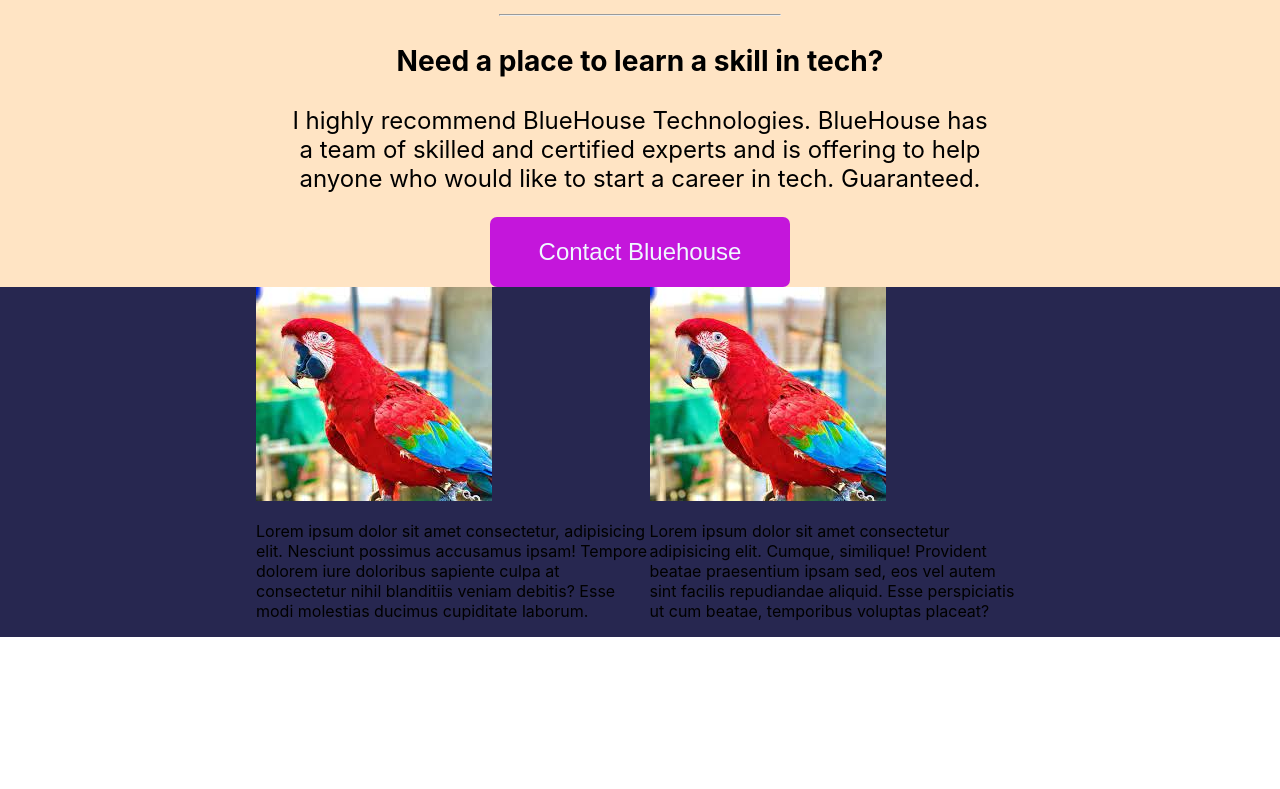
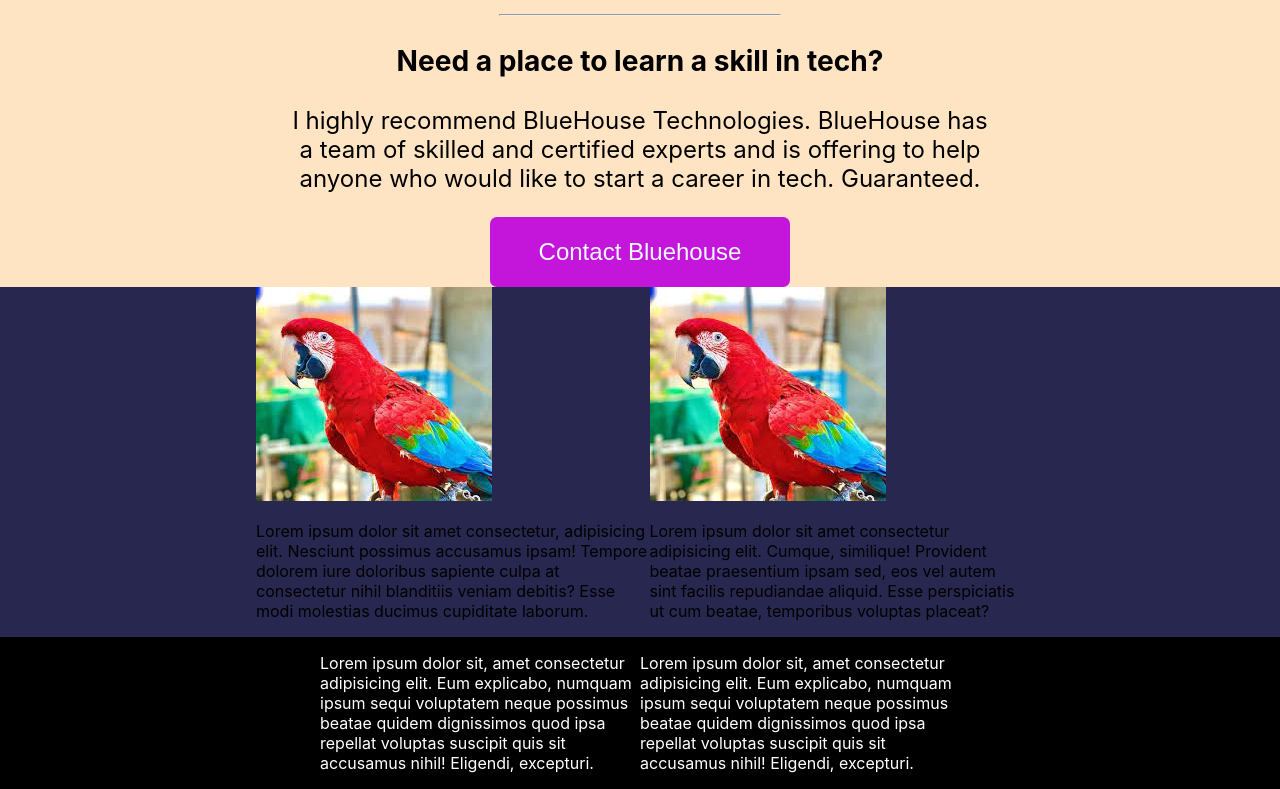
Before and after one commit to Muelji/myportfoliowebsite, a React (Create React App) app: page / in a window 1280 px wide. Shown: the part 2979-3768 px from the top of the page. Before the commit the page ends 3616 px from the top, so only its background shows below. Built offline with nearby package versions, Linux system fonts and the light colour scheme.

Commit message:
working on the footer component

```diff
--- a/src/Components/Footer.css
+++ b/src/Components/Footer.css
@@ -0,0 +1,14 @@
+
+
+.genfoot{
+    background-color: black;
+}
+
+.divfoot{
+
+         width: 50%;
+         margin: auto;
+         display: flex;
+         color: white;
+
+}
--- a/src/Components/Footer.jsx
+++ b/src/Components/Footer.jsx
@@ -3,11 +3,19 @@ import "./Footer.css"
 
 function Footer() {
   return (
-    <div>
-       <div>
-             <div></div>
+    <div className='genfoot'>
+       <div className='divfoot'>
+             <div>
+                  <p>Lorem ipsum dolor sit, amet consectetur adipisicing elit. Eum explicabo, numquam ipsum sequi voluptatem neque possimus beatae quidem dignissimos quod ipsa repellat voluptas suscipit quis sit accusamus nihil! Eligendi, excepturi.</p>
 
-             <div></div>
+
+             </div>
+
+             <div>
+                  <p>Lorem ipsum dolor sit, amet consectetur adipisicing elit. Eum explicabo, numquam ipsum sequi voluptatem neque possimus beatae quidem dignissimos quod ipsa repellat voluptas suscipit quis sit accusamus nihil! Eligendi, excepturi.</p>
+
+
+             </div>
 
        </div>
 
```
